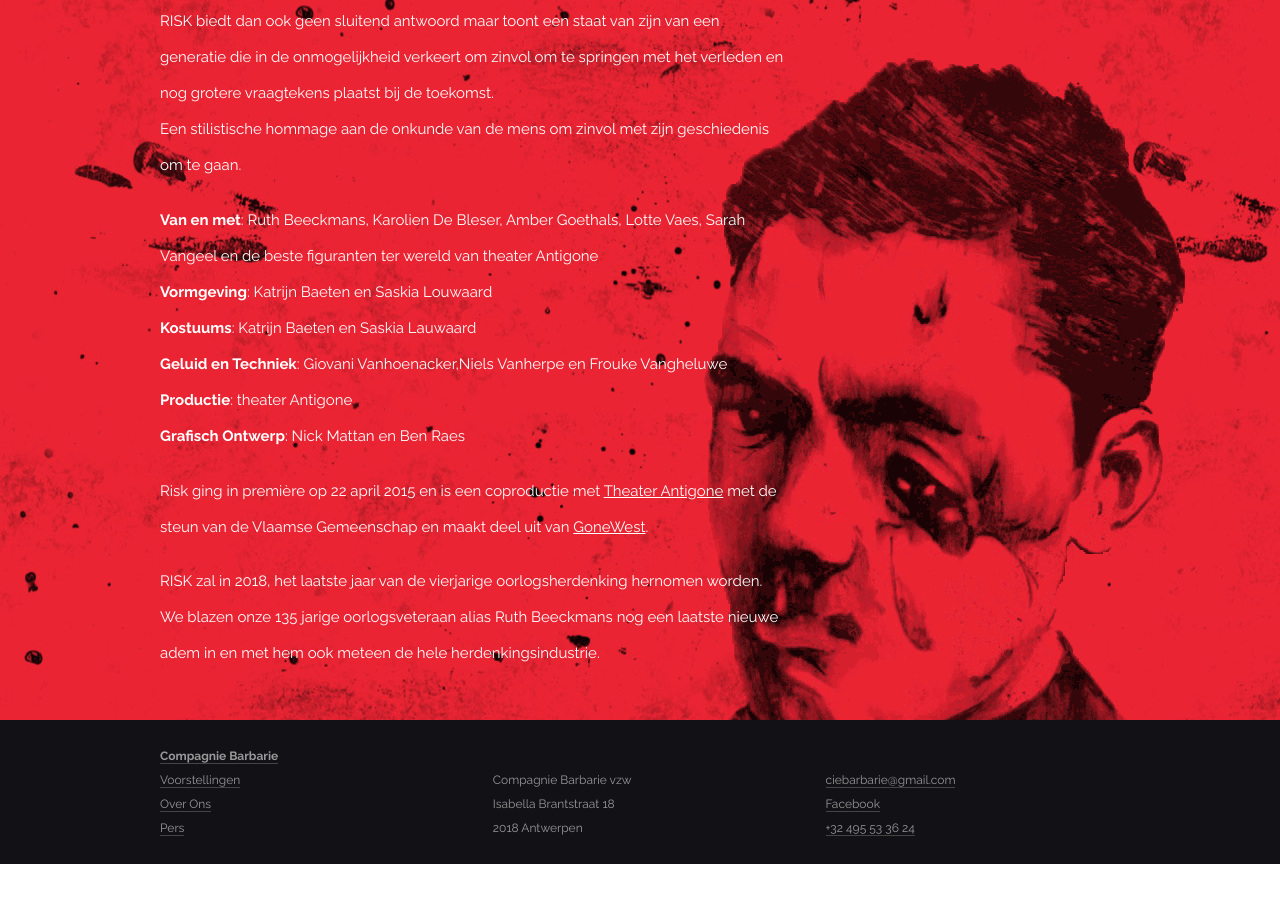
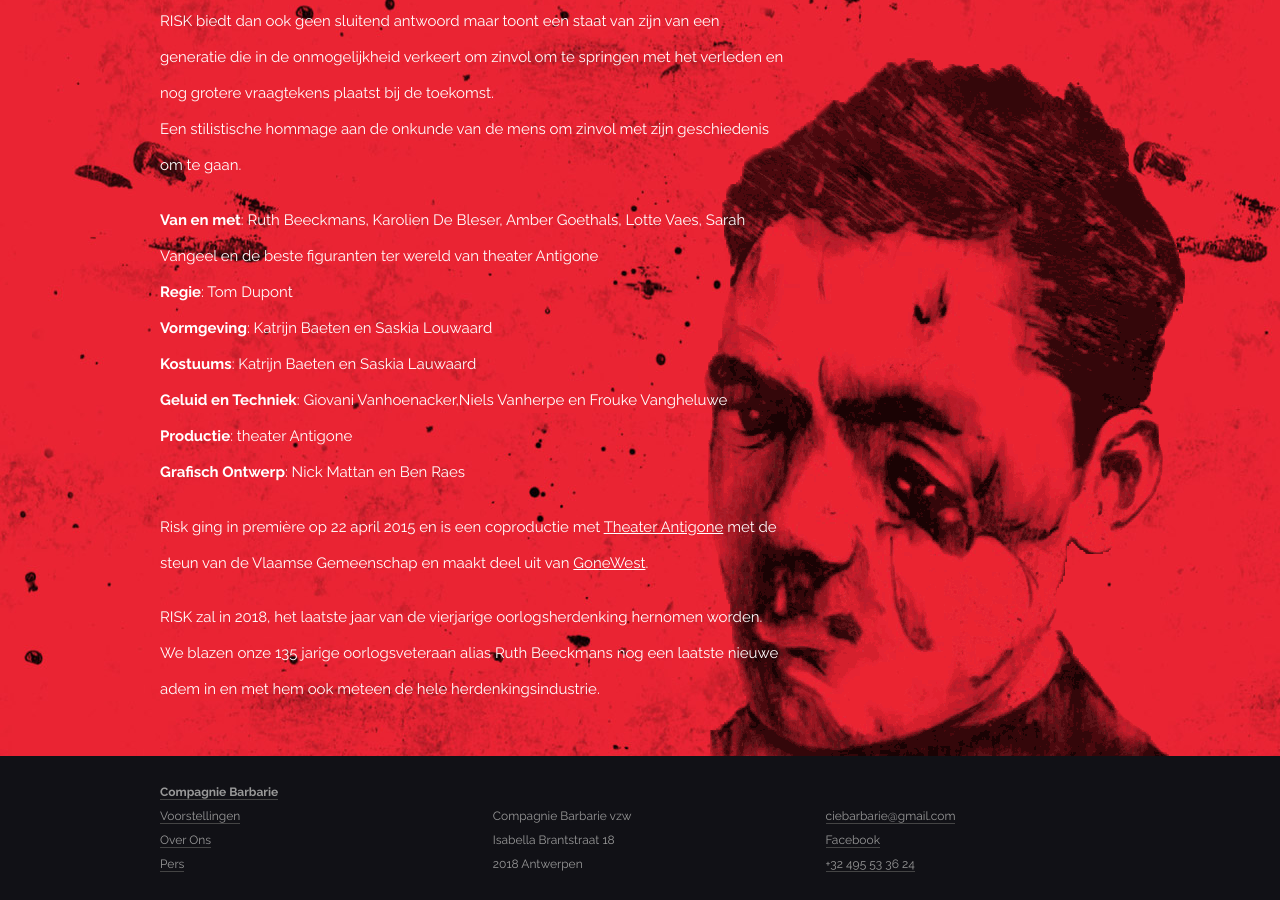
Before and after one commit to ciebarbarie/ciebarbarie, a Jekyll site: the page built from voorstellingen/risk.md, in a window 1280 px wide and 900 px high, scrolled down 1287 px. Built offline with Jekyll 4.4.1, drawn with Linux system fonts in a browser that asks for light colours; nearby versions of some CDN libraries; some web fonts are replaced; library files that are not in the unit come from our copies; before the commit the page ends 2151 px from its top, so only the background shows below that.

Commit message:
Update risk.md

```diff
--- a/voorstellingen/risk.md
+++ b/voorstellingen/risk.md
@@ -34,6 +34,7 @@ RISK biedt dan ook geen sluitend antwoord maar toont een staat van zijn van een
 Een stilistische hommage aan de onkunde van de mens om zinvol met zijn geschiedenis om te gaan.<br>
 
 **Van en met**: Ruth Beeckmans, Karolien De Bleser, Amber Goethals, Lotte Vaes, Sarah Vangeel en de beste figuranten ter wereld van theater Antigone<br>
+**Regie**: Tom Dupont<br>
 **Vormgeving**: Katrijn Baeten en Saskia Louwaard<br>
 **Kostuums**: Katrijn Baeten en Saskia Lauwaard<br>
 **Geluid en Techniek**: Giovani Vanhoenacker,Niels Vanherpe en Frouke Vangheluwe <br>
```
